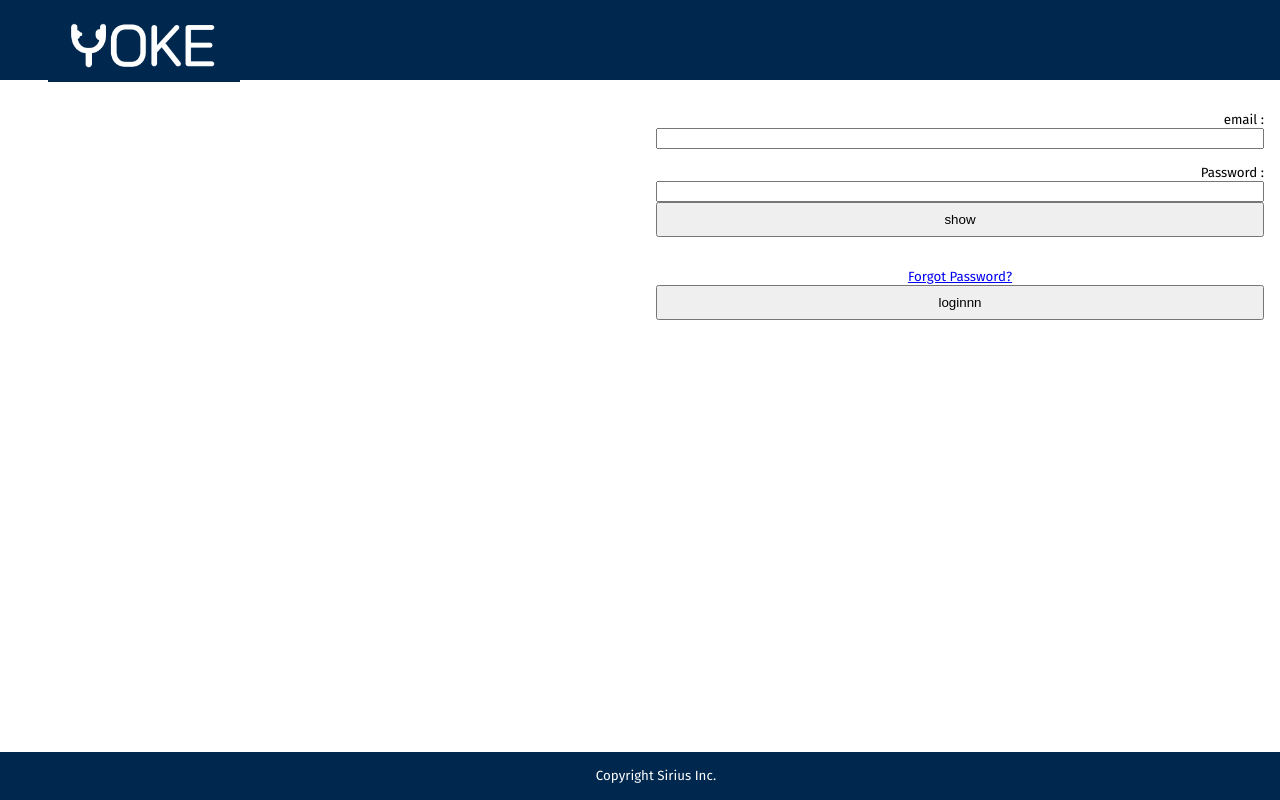
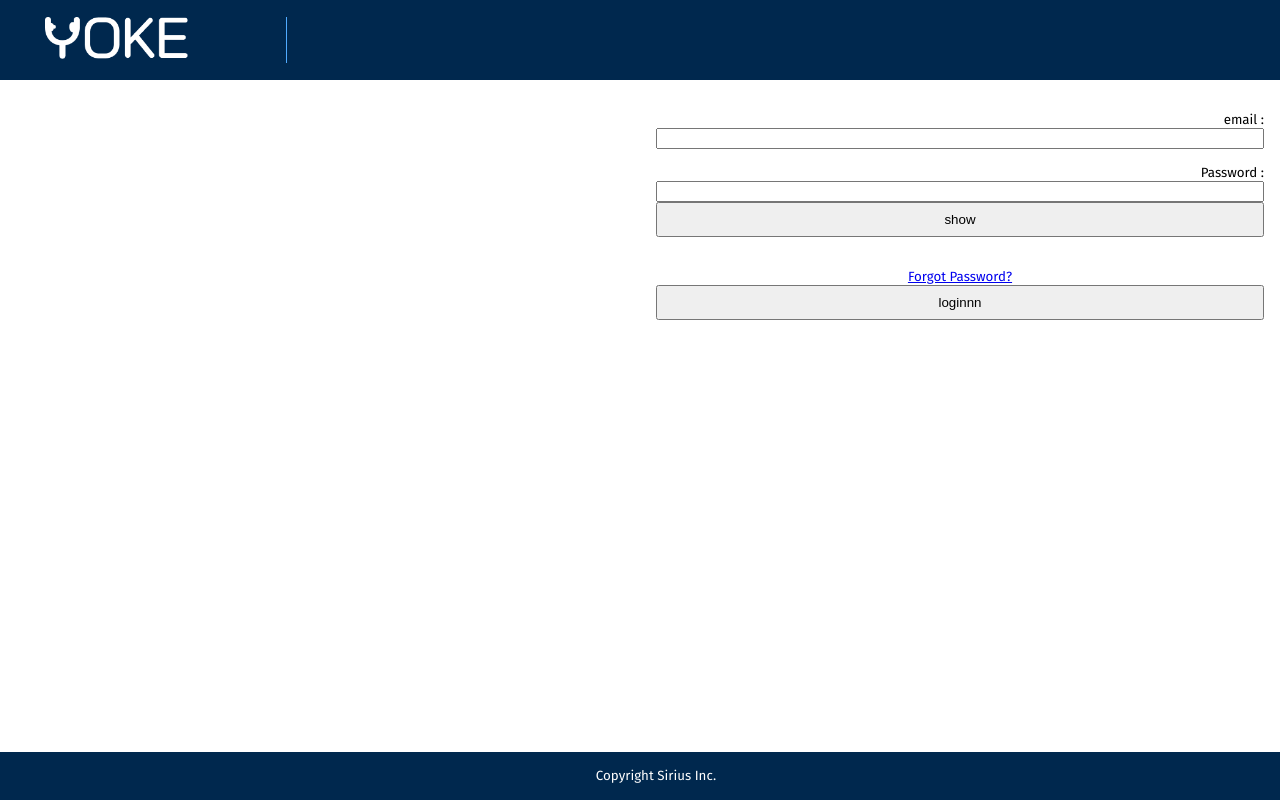
Before and after one commit to adilsaju/yoke, a React (Create React App) app in the folder client/: page /login in a window 1280 px wide. Built offline with nearby package versions, Linux system fonts and the light colour scheme; a web font is replaced by a local one.

Commit message:
fixed alignment of admin-header

```diff
--- a/client/src/App.css
+++ b/client/src/App.css
@@ -76,10 +76,6 @@ button{
   text-align: center;
 }
 
-img{
-  max-width: 600px;
-}
-
 footer{
   background-color: #00284E;
   padding: 2rem;
@@ -105,12 +101,7 @@ footer{
 .studentimage {
   display: flex;
   justify-content: space-evenly;
-
 }
-header img{
-  margin-top: 0.5rem;
-}
-
 
 .studentview {
   display: grid;
@@ -134,9 +125,6 @@ header img{
   padding: 1rem;
 }
 
-img{
-  max-width: 12rem;
-}
 
 .Clendr{
   text-align: center;
@@ -171,10 +159,12 @@ nav ul{
   margin: 0;
   padding: 0;
 }
+
 .Nav-menu{
   background-color: #00284E;
   width: 18rem;
 }
+
 .fullpage{
   display: grid;
   grid-template-columns: 1fr 3fr;
@@ -182,32 +172,13 @@ nav ul{
 }
 
 
-header img{
-  padding-left: 3rem;
+td a,.studentupload a{
+  color: black;
 }
 
-header{
-  display: grid;
-  grid-template-columns: 1fr 3fr;
-  text-align: left;
-  height: 5rem;
-  background-color: #00284E;
-}
-header h3,footer p{
-  color: white;
-}
-
-
-td a,.studentupload a{
-  color: black;
-
-
-}
 footer{
   height: 1rem;
   padding: 1rem;
-
-
 }
 
 footer p{
@@ -232,11 +203,3 @@ footer p{
   margin-bottom: 5rem;
   padding-bottom: 2rem;
 }
-
-.logoo{
-
-  margin-bottom:5px ;
-
- height: 2rem ;
- width: 18rem;
-}
--- a/client/src/components/Header.css
+++ b/client/src/components/Header.css
@@ -1,3 +1,26 @@
 .page-name {
     cursor: not-allowed;
 }
+
+header{
+    display: grid;
+    grid-template-columns: 1fr 3fr;
+    text-align: left;
+    height: 5rem;
+    background-color: #00284E;
+    align-items: center;
+}
+
+.logo {
+    width: 17.9rem;
+    border-right: 1px solid #50ABFF;
+}
+
+header h3,footer p{
+    color: white;
+}
+
+header img{
+    padding-left: 2.8rem;
+    max-width: 50%;
+}
--- a/client/src/components/Header.js
+++ b/client/src/components/Header.js
@@ -3,23 +3,23 @@ import { Link } from "react-router-dom";
 import { useState,useEffect, useContext } from 'react';
 import {UserContext} from '../Contexts/UserContext'
 import "./Header.css"
+
 const Header = () => {
-  const {pageTitle} = useContext(UserContext)
-
+const {pageTitle} = useContext(UserContext);
 
   return (
     <div >
         <header>
-          <div className='logoo'>
-        <img src={require('../yokelg.png')} />
-        </div>
-        <div className='page-name'>
-        <h3>{pageTitle}</h3>
+          <div className='logo'>
+            <img src={require('./images/logoWhite.png')} alt='' />
+          </div>
+          <div className='page-name'>
+            <h3>{pageTitle}</h3>
         {/* <button > <Link to='/login'>Login Page</Link></button>
     <button > <Link to='/'>Admin Dashboard</Link></button>
     <button > <Link to='/student-account-status'>Student Dashboard</Link></button> */}
 
-        </div>
+          </div>
         </header>
     </div>
   )
```
Also changed, not shown: client/src/components/images/logoWhite.png.
